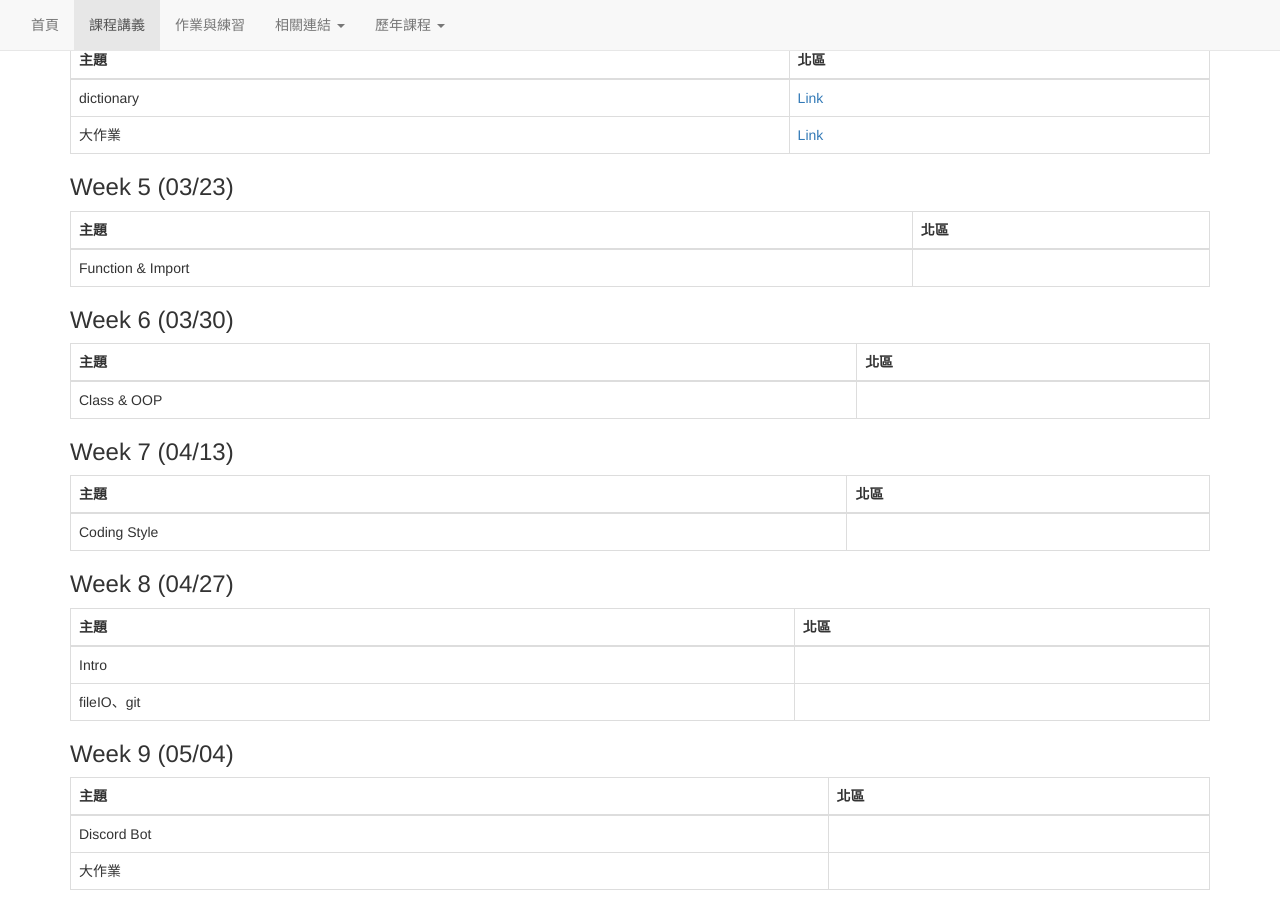
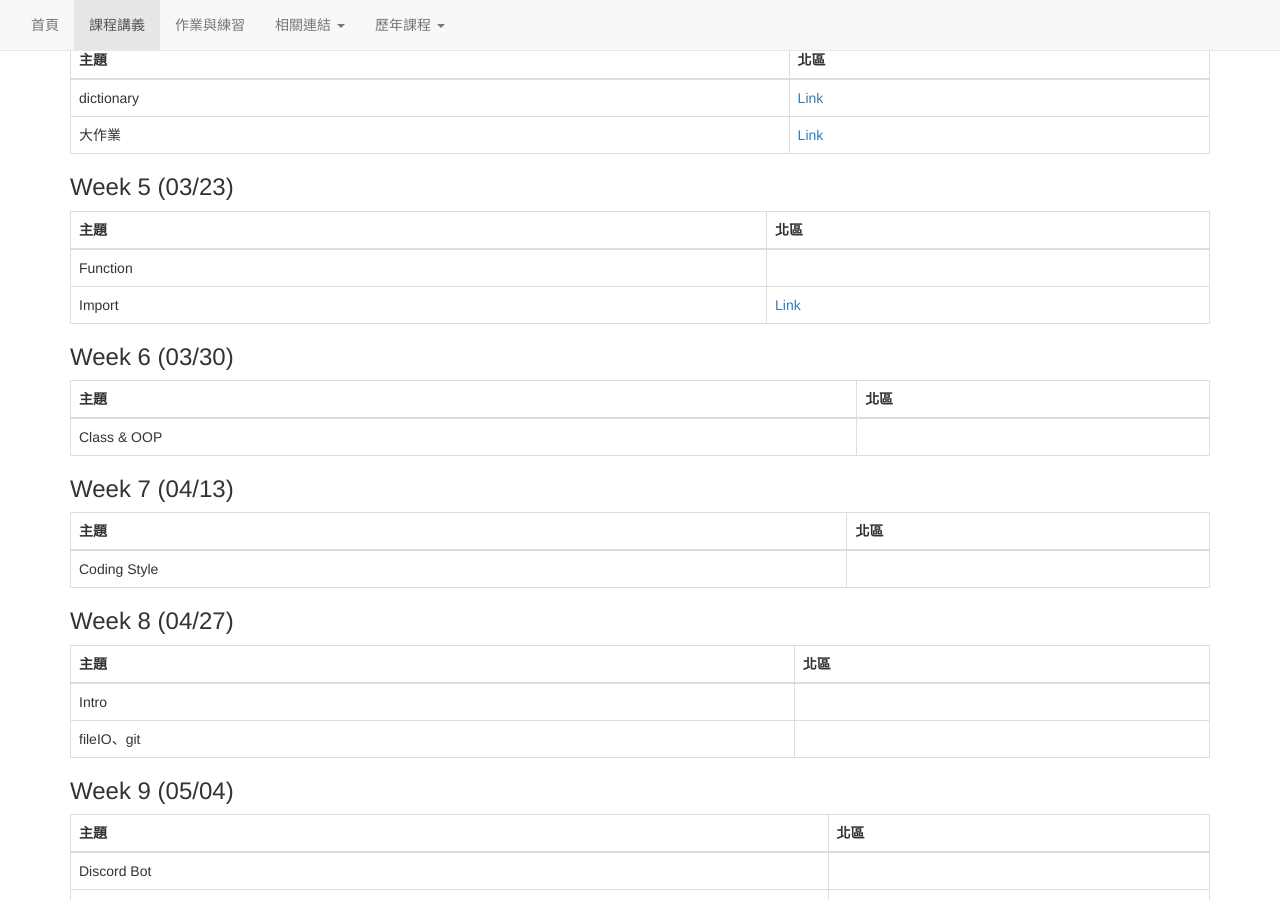
Before and after one commit to tw-csie-sprout/py2025, a Jekyll site: the page built from slides.md, in a window 1280 px wide and 900 px high, scrolled down 812 px. Built offline with Jekyll 4.4.1, drawn with Linux system fonts in a browser that asks for light colours.

Commit message:
Update week5 slide

```diff
--- a/slides.md
+++ b/slides.md
@@ -46,7 +46,8 @@ title: "課程講義"
 {: .table .table-bordered}
 | 主題 | 北區 |
 | --- | --- |
-| Function & Import |
+| Function | |
+| Import | [Link](https://drive.google.com/file/d/1rLZqChd6rHLYqI_HXzWZi9Cc7kEl0ZBF/view?usp=sharing) |
 
 ### Week 6 (03/30)
 
```
